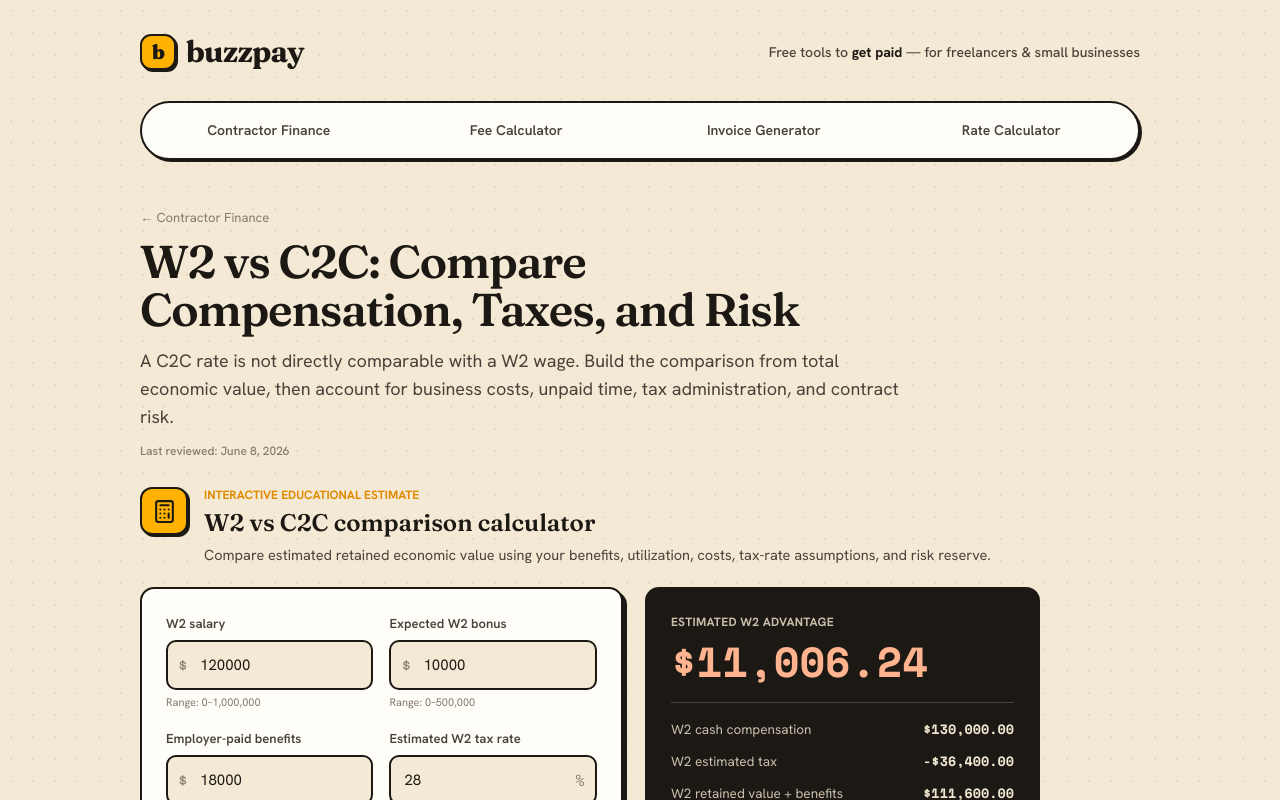
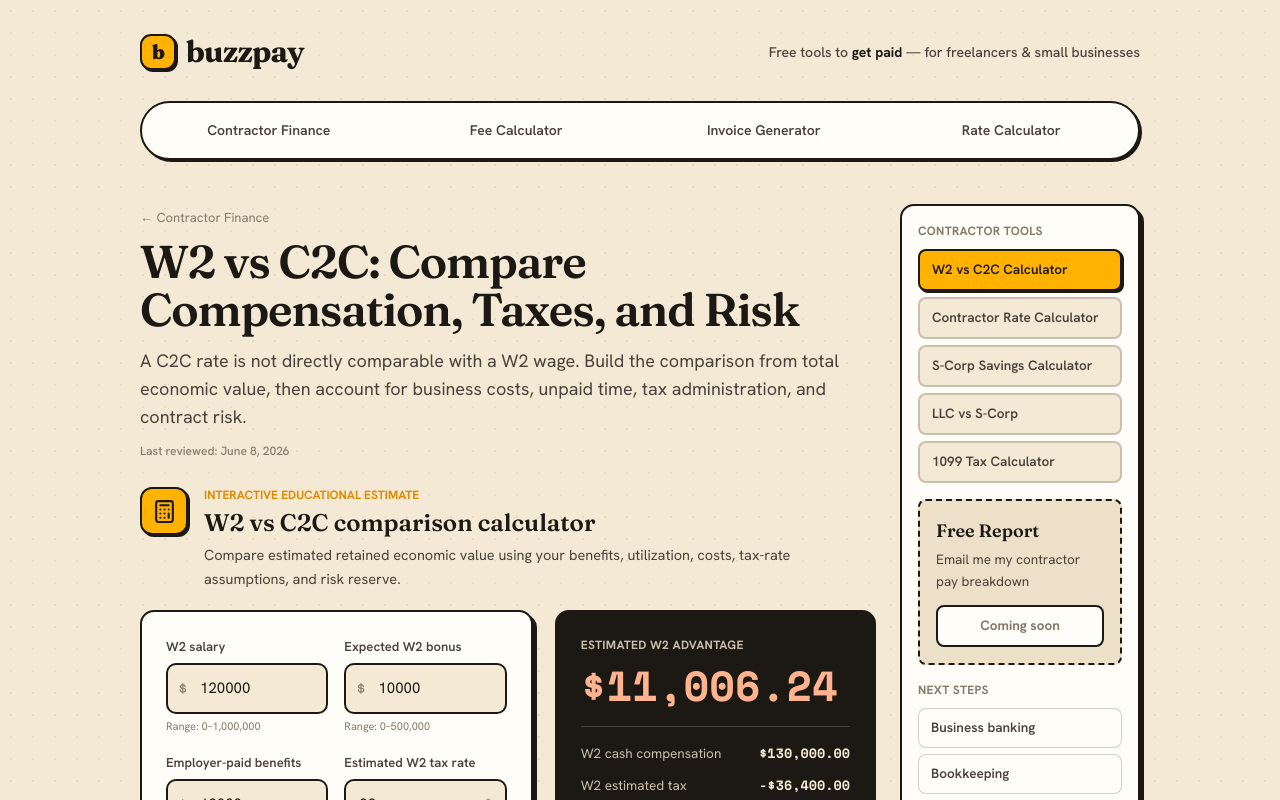
Before and after one commit to hellodeepender/buzzpay, a Next.js app: page /w2-vs-c2c in a window 1280 px wide. Shown: the top 800 px of the page. Built offline with nearby package versions, Linux system fonts and the light colour scheme.

Commit message:
P3 add contractor finance sidebar

```diff
--- a/components/ContractorFinancePage.tsx
+++ b/components/ContractorFinancePage.tsx
@@ -1,6 +1,7 @@
 import Link from "next/link";
 import { Calculator, Check, Clock3 } from "lucide-react";
 import { CalculatorForPath } from "@/components/ContractorCalculators";
+import ContractorFinanceSidebar from "@/components/ContractorFinanceSidebar";
 import {
   FinancialDisclaimer,
   LastReviewed,
@@ -34,6 +35,8 @@ export default function ContractorFinancePage({ content }: { content: Contractor
       <FaqJsonLd items={content.faq} />
       <BreadcrumbJsonLd items={breadcrumbs} />
 
+      <div className={hasCalculator ? "lg:grid lg:grid-cols-[minmax(0,1fr)_240px] lg:gap-6 items-start" : ""}>
+        <div className="min-w-0">
       <section className="max-w-[760px] mb-7">
         {content.path !== "/contractor-finance" && (
           <Link href="/contractor-finance" className="text-[13px] text-muted hover:text-ink">
@@ -48,7 +51,10 @@ export default function ContractorFinancePage({ content }: { content: Contractor
       </section>
 
       {hasCalculator ? (
-        <CalculatorForPath path={content.path} />
+        <>
+          <CalculatorForPath path={content.path} />
+          <ContractorFinanceSidebar currentPath={content.path} variant="mobile" />
+        </>
       ) : (
         <section aria-labelledby="tool-heading" className="max-w-[820px] bg-card border-2 border-ink rounded-xl2 shadow-hard p-5 sm:p-7">
           <div className="flex items-start gap-4">
@@ -131,6 +137,9 @@ export default function ContractorFinancePage({ content }: { content: Contractor
           ))}
         </div>
       </section>
+        </div>
+        {hasCalculator && <ContractorFinanceSidebar currentPath={content.path} variant="desktop" />}
+      </div>
     </div>
   );
 }
--- /dev/null
+++ b/components/ContractorFinanceSidebar.tsx
@@ -0,0 +1,121 @@
+"use client";
+
+import Link from "next/link";
+import { useState } from "react";
+import { ChevronDown } from "lucide-react";
+import { track } from "@vercel/analytics";
+import { contractorFinanceLinks } from "@/lib/contractor-finance";
+
+const nextSteps = ["Business banking", "Bookkeeping", "Payroll", "Talk to a CPA"];
+
+function trackSidebarToolClick(label: string, href: string, currentPath: string) {
+  track("contractor_sidebar_tool_click", { label, href, currentPath });
+}
+
+function trackReportClick(currentPath: string) {
+  track("contractor_report_cta_click", { label: "Email me my contractor pay breakdown", currentPath });
+}
+
+function trackNextStepClick(label: string, currentPath: string) {
+  track("contractor_next_step_click", { label, currentPath });
+}
+
+function SidebarContent({ currentPath }: { currentPath: string }) {
+  return (
+    <div className="space-y-4">
+      <section>
+        <h2 className="text-[12px] uppercase tracking-wide font-bold text-muted mb-2">Contractor Tools</h2>
+        <nav className="flex flex-col gap-1.5" aria-label="Contractor tools">
+          {contractorFinanceLinks.map((item) => {
+            const isCurrent = item.href === currentPath;
+            return (
+              <Link
+                key={item.href}
+                href={item.href}
+                aria-current={isCurrent ? "page" : undefined}
+                onClick={() => trackSidebarToolClick(item.sidebarTitle, item.href, currentPath)}
+                className={`block rounded-[8px] border-2 px-3 py-2 text-[13.5px] font-semibold no-underline transition ${
+                  isCurrent
+                    ? "border-ink bg-honey text-ink shadow-hardsm"
+                    : "border-ink/20 bg-paper text-ink2 hover:border-ink hover:text-ink"
+                }`}
+              >
+                {item.sidebarTitle}
+              </Link>
+            );
+          })}
+        </nav>
+      </section>
+
+      <section className="border-2 border-dashed border-ink rounded-[8px] bg-paper2 p-4">
+        <h2 className="font-display text-lg font-semibold text-ink">Free Report</h2>
+        <p className="text-[13.5px] text-ink2 mt-1">Email me my contractor pay breakdown</p>
+        <button
+          type="button"
+          onClick={() => trackReportClick(currentPath)}
+          aria-disabled="true"
+          className="mt-3 w-full rounded-[8px] border-2 border-ink bg-card px-3 py-2 text-[13.5px] font-bold text-muted cursor-not-allowed"
+        >
+          Coming soon
+        </button>
+      </section>
+
+      <section>
+        <h2 className="text-[12px] uppercase tracking-wide font-bold text-muted mb-2">Next Steps</h2>
+        <div className="grid grid-cols-1 gap-1.5">
+          {nextSteps.map((step) => (
+            <button
+              key={step}
+              type="button"
+              onClick={() => trackNextStepClick(step, currentPath)}
+              className="text-left rounded-[8px] border border-ink/20 bg-card px-3 py-2 text-[13.5px] font-semibold text-ink2 hover:border-ink hover:text-ink transition"
+            >
+              {step}
+            </button>
+          ))}
+        </div>
+      </section>
+    </div>
+  );
+}
+
+export default function ContractorFinanceSidebar({
+  currentPath,
+  variant = "both",
+}: {
+  currentPath: string;
+  variant?: "desktop" | "mobile" | "both";
+}) {
+  const [open, setOpen] = useState(false);
+
+  return (
+    <>
+      {(variant === "desktop" || variant === "both") && (
+        <aside className="hidden lg:block sticky top-5 self-start">
+          <div className="bg-card border-2 border-ink rounded-xl2 shadow-hard p-4">
+            <SidebarContent currentPath={currentPath} />
+          </div>
+        </aside>
+      )}
+
+      {(variant === "mobile" || variant === "both") && (
+        <section className="lg:hidden mt-7 bg-card border-2 border-ink rounded-xl2 shadow-hardsm">
+          <button
+            type="button"
+            onClick={() => setOpen((value) => !value)}
+            aria-expanded={open}
+            className="w-full flex items-center justify-between gap-3 px-4 py-3 text-left font-display text-lg font-semibold text-ink"
+          >
+            Related contractor tools
+            <ChevronDown size={20} className={`shrink-0 transition ${open ? "rotate-180" : ""}`} />
+          </button>
+          {open && (
+            <div className="border-t border-ink/20 p-4">
+              <SidebarContent currentPath={currentPath} />
+            </div>
+          )}
+        </section>
+      )}
+    </>
+  );
+}
--- a/lib/contractor-finance.ts
+++ b/lib/contractor-finance.ts
@@ -37,26 +37,31 @@ export const contractorFinanceLinks = [
   {
     href: "/w2-vs-c2c",
     title: "W2 vs C2C",
+    sidebarTitle: "W2 vs C2C Calculator",
     description: "Compare employee compensation with a business-to-business contract offer.",
   },
   {
     href: "/contractor-rate-calculator",
     title: "Contractor Rate Calculator",
+    sidebarTitle: "Contractor Rate Calculator",
     description: "Translate salary and benefits into a sustainable hourly contract rate.",
   },
   {
     href: "/s-corp-savings-calculator",
     title: "S-Corp Savings Calculator",
+    sidebarTitle: "S-Corp Savings Calculator",
     description: "Understand the inputs behind a responsible S-corporation election estimate.",
   },
   {
     href: "/llc-vs-s-corp",
     title: "LLC vs S-Corp",
+    sidebarTitle: "LLC vs S-Corp",
     description: "Separate legal entity choice from federal tax classification.",
   },
   {
     href: "/1099-tax-calculator",
     title: "1099 Tax Calculator",
+    sidebarTitle: "1099 Tax Calculator",
     description: "Plan for income tax, self-employment tax, expenses, and estimated payments.",
   },
 ] as const;
```
